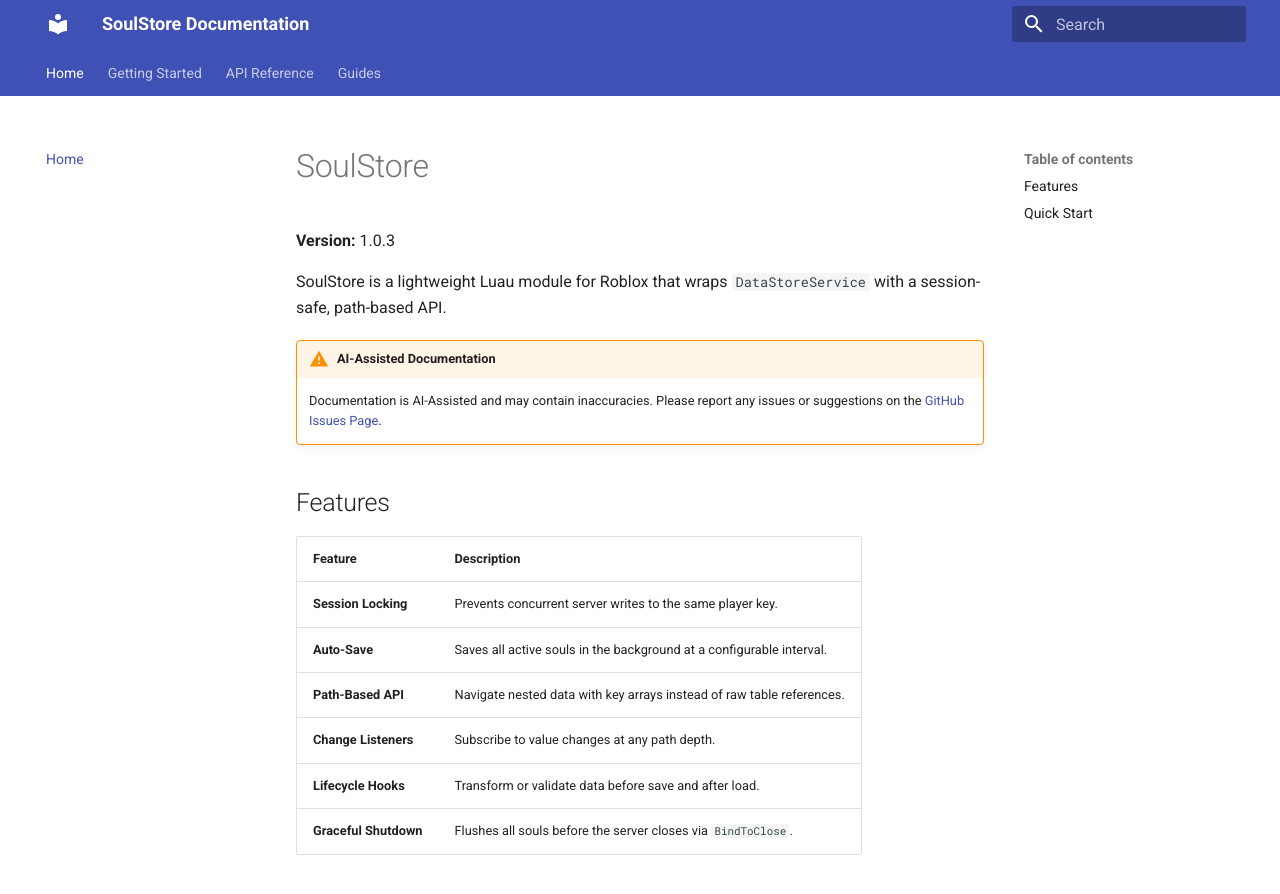
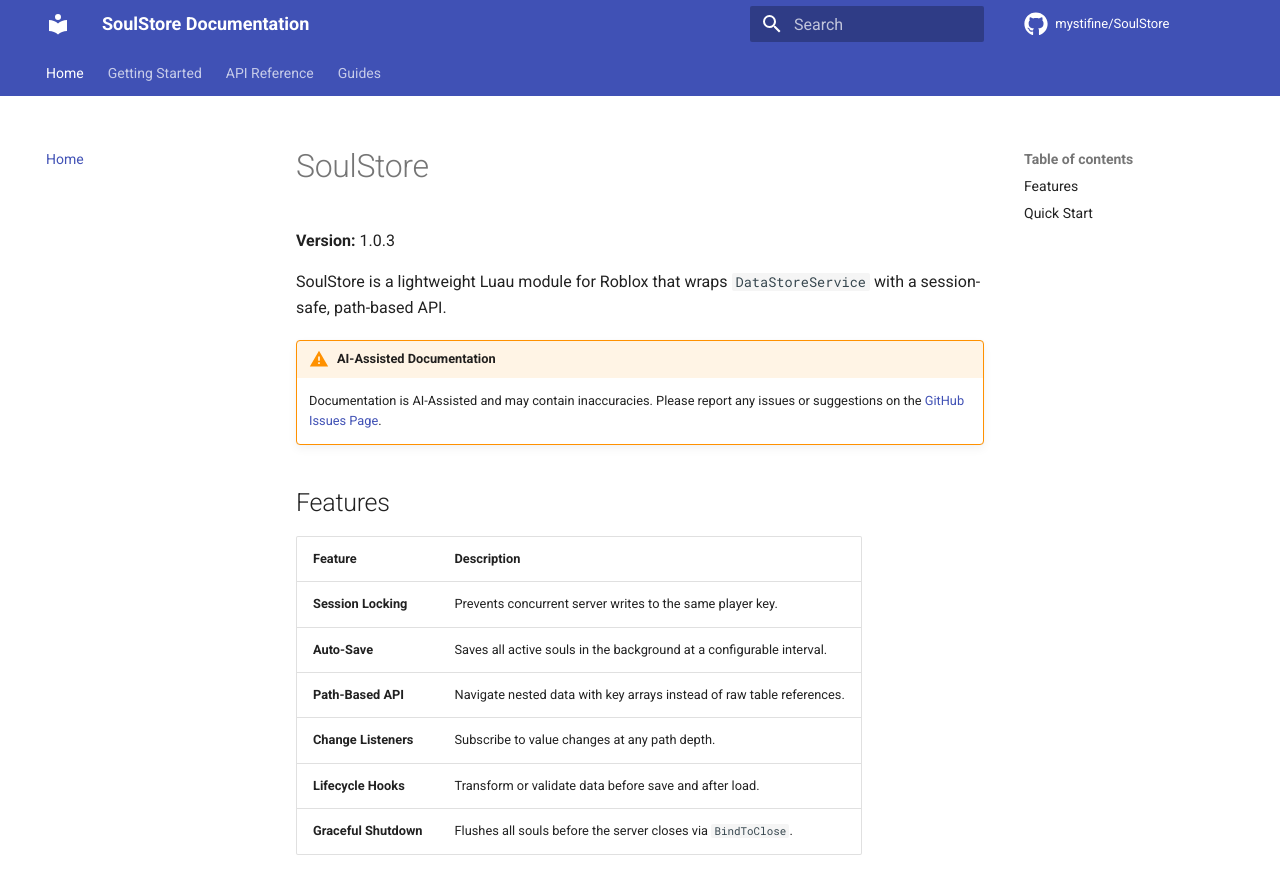
Before and after one commit to Mystifine/SoulStore, an MkDocs documentation site: the page built from docs/index.md, in a window 1280 px wide and 900 px high. Shown: the top 894 px of the window. Built offline with MkDocs 1.6.1 and Material for MkDocs 9.7.7, drawn with Linux system fonts in a browser that asks for light colours; comment, search, counter and statistics services are not loaded.

Commit message:
Added repourl and name

```diff
--- a/mkdocs.yml
+++ b/mkdocs.yml
@@ -1,4 +1,6 @@
 site_name: SoulStore Documentation
+repo_url: https://github.com/mystifine/SoulStore
+repo_name: mystifine/SoulStore
 theme:
   name: material
   icon:
```
